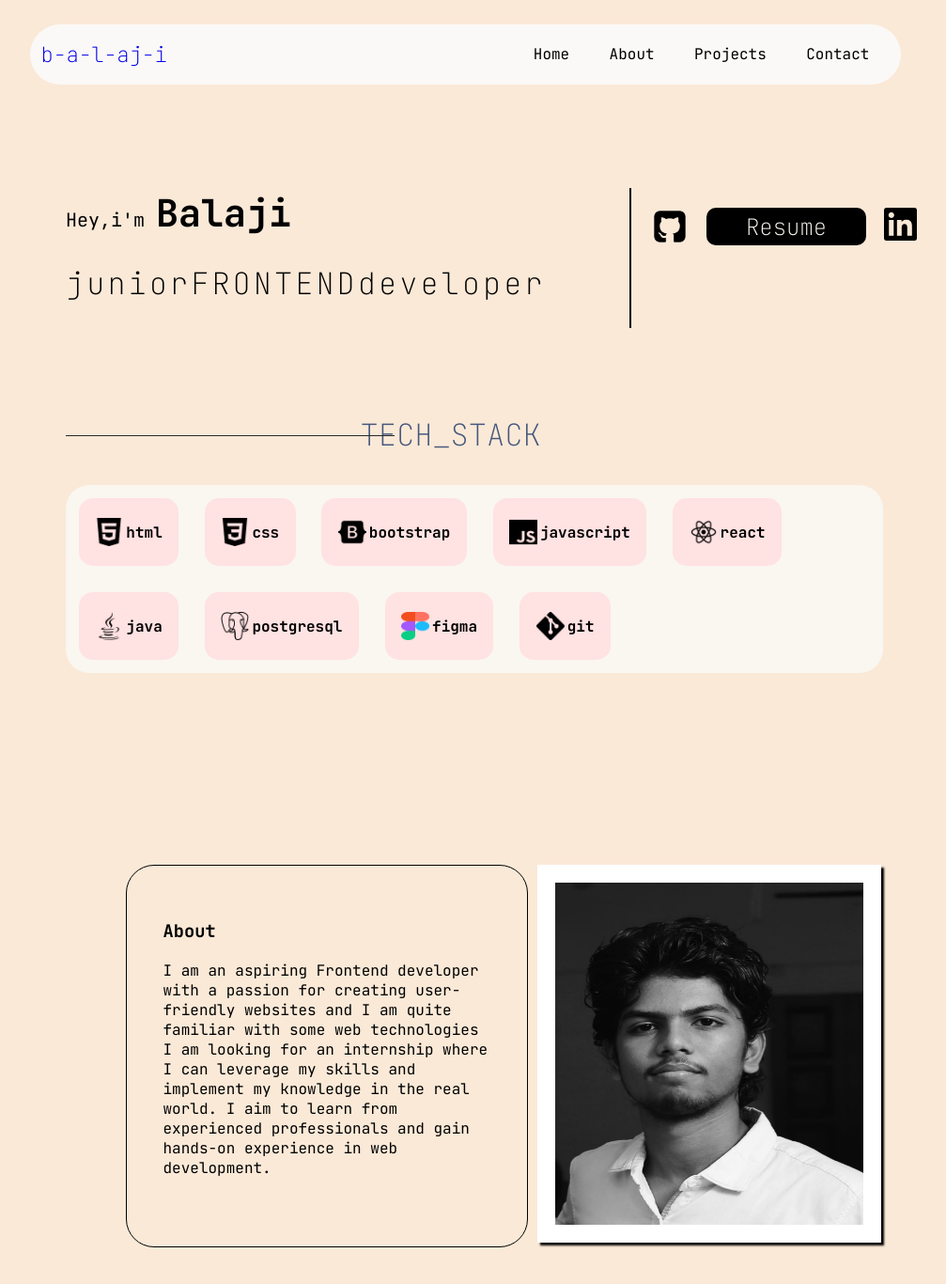
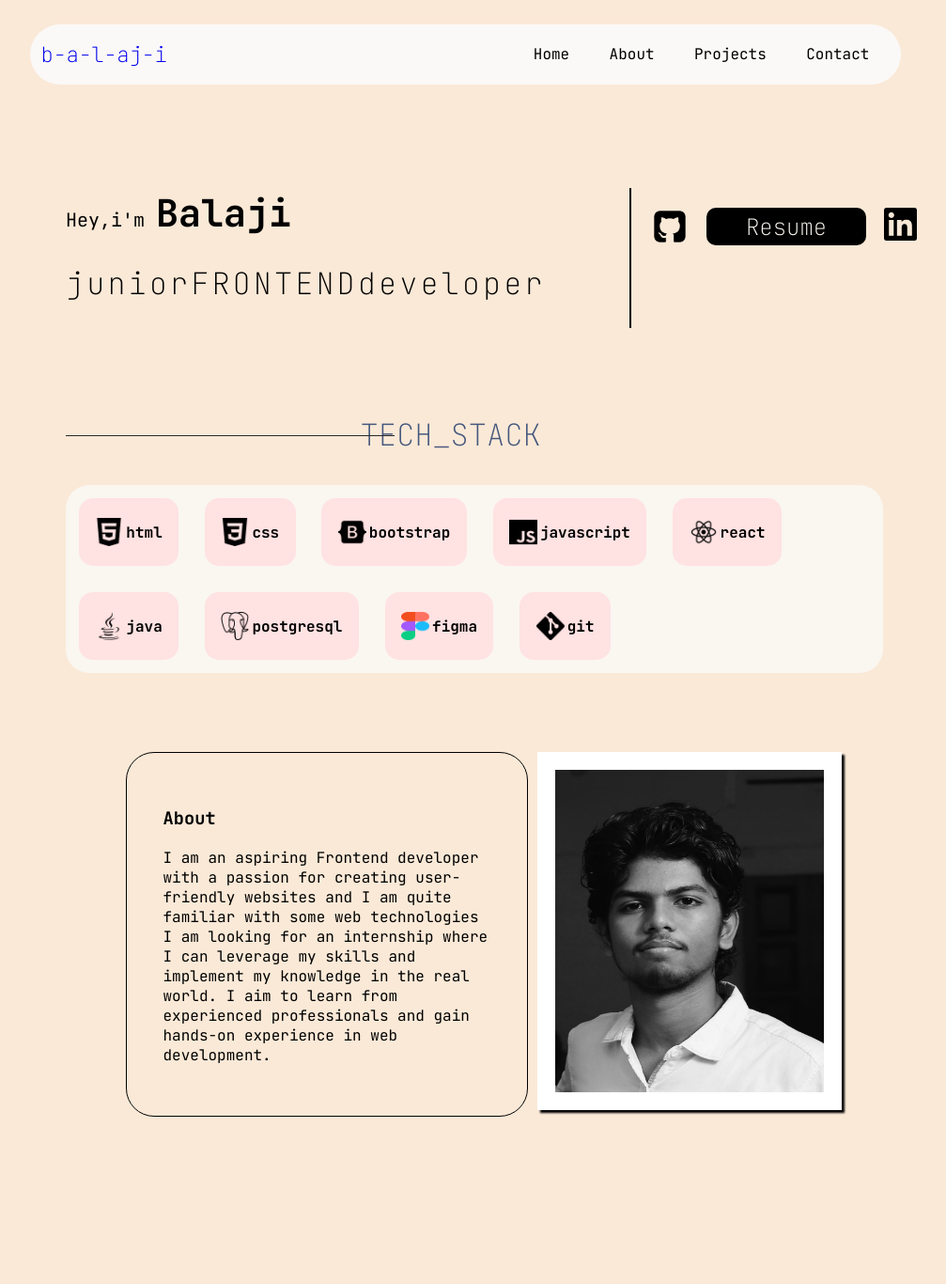
Before and after one commit to B-a-l-aj-i/portfolio, a React (Create React App) app: page / in a window 1280 px wide. Shown: the top 1366 px of the page at 94% size, without its empty margins (186-1193 px from the left). Built offline with nearby package versions, Linux system fonts and the light colour scheme.

Commit message:
almost completed

```diff
--- a/src/components/navbar/About/about.css
+++ b/src/components/navbar/About/about.css
@@ -1,6 +1,6 @@
 .abt{
     position:absolute;
-    top:115%;
+    top:100%;
     right:15%;
     width:60%;
     display:grid;
@@ -13,8 +13,8 @@
     border-radius: 30px;
 }
 .pic{
-    width:328px;
-    height:364px;
+    width:286px;
+    height:343px;
     border: 19px solid rgb(255, 255, 255);
     box-shadow: 3px 3px 2px;
 }
@@ -23,7 +23,9 @@
 @media screen and (max-width:750px) {
 
     .abt{
-        width:100%;
+    top:115%;
+
+    width:100%;
     right:0%;
     display:flex;
     flex-direction:column-reverse;
```
